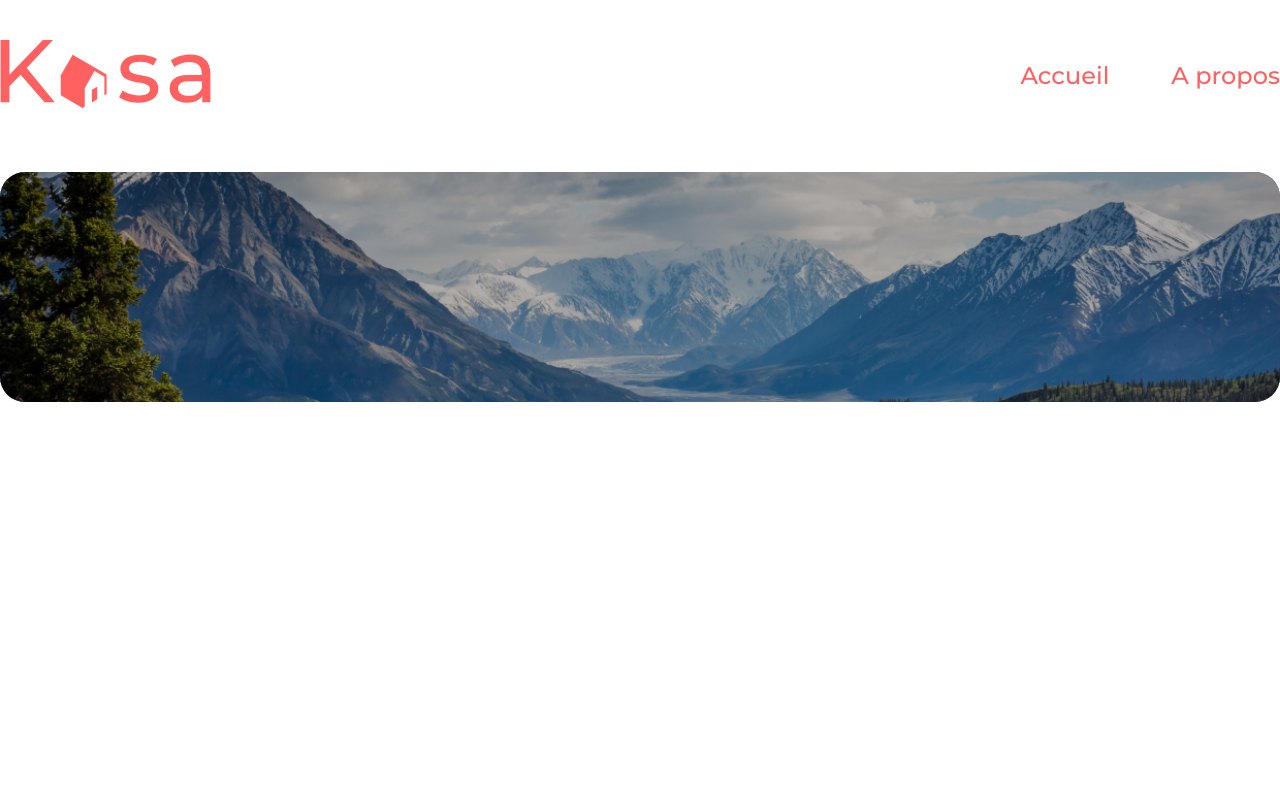
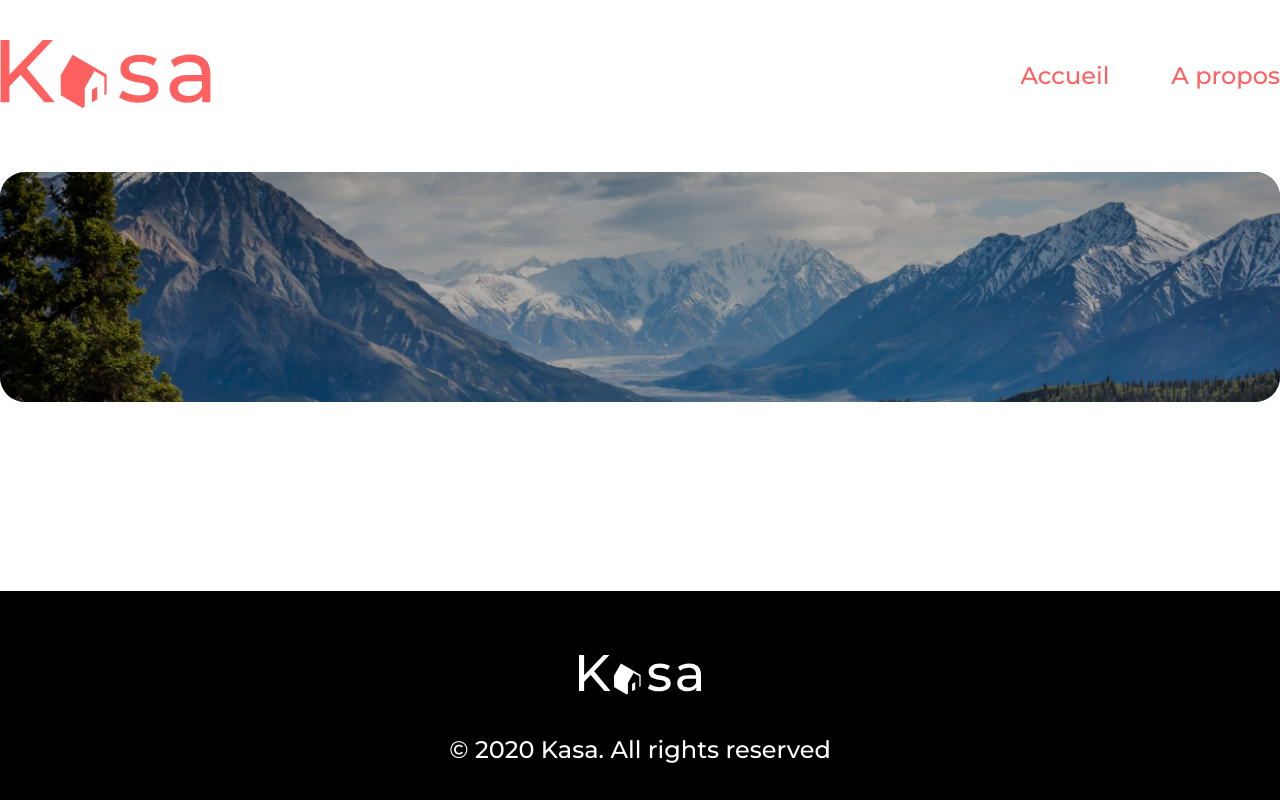
Before and after one commit to guillaumelhullier/kasa, a React (Create React App) app in the folder kasa/: page /about in a window 1280 px wide. Built offline with nearby package versions, Linux system fonts and the light colour scheme.

Commit message:
Footer About

```diff
--- a/kasa/src/pages/About/About.js
+++ b/kasa/src/pages/About/About.js
@@ -1,6 +1,7 @@
 import React from "react";
 import Header from "../../components/Header/Header";
 import Banner from "../../components/Banner/Banner";
+import Footer from "../../components/Footer/Footer";
 
 const About = () => {
   return (
@@ -9,6 +10,7 @@ const About = () => {
         <Header />
         <Banner />
       </div>
+      <Footer />
     </div>
   );
 };
```
